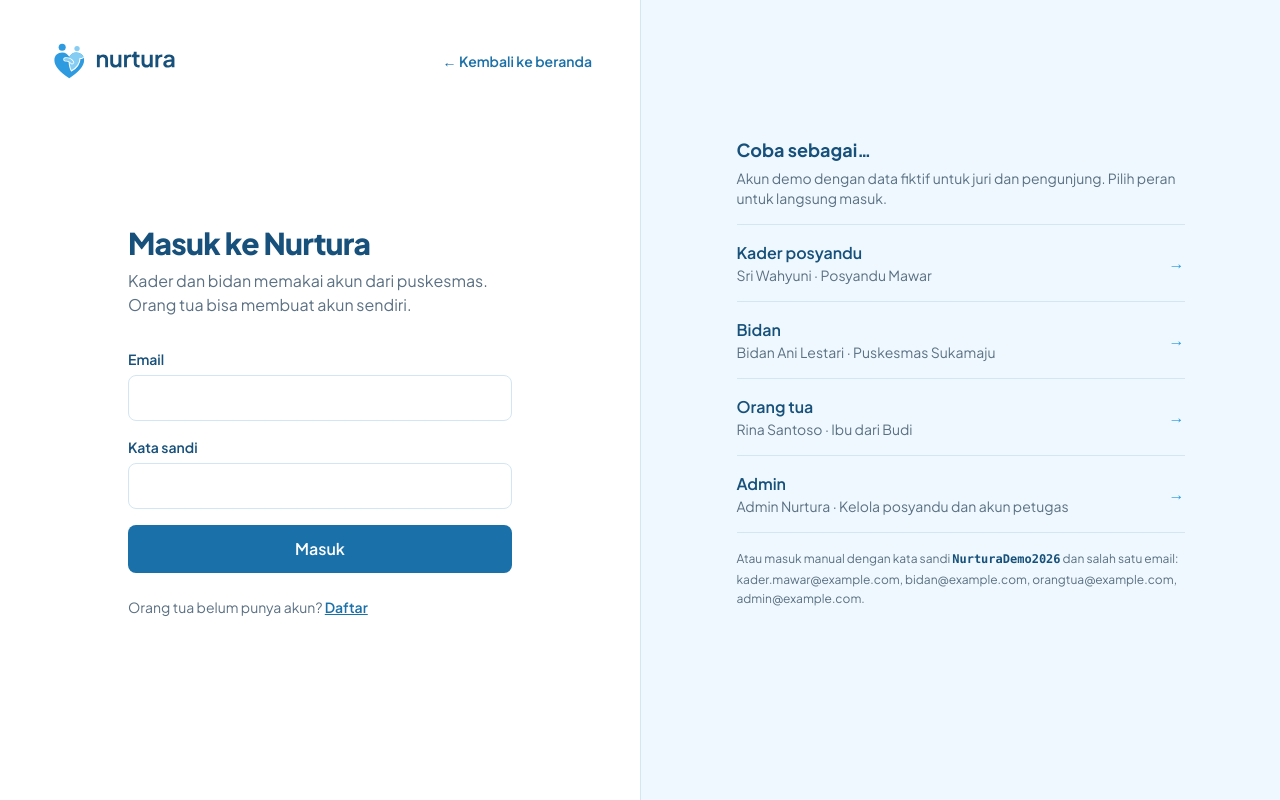
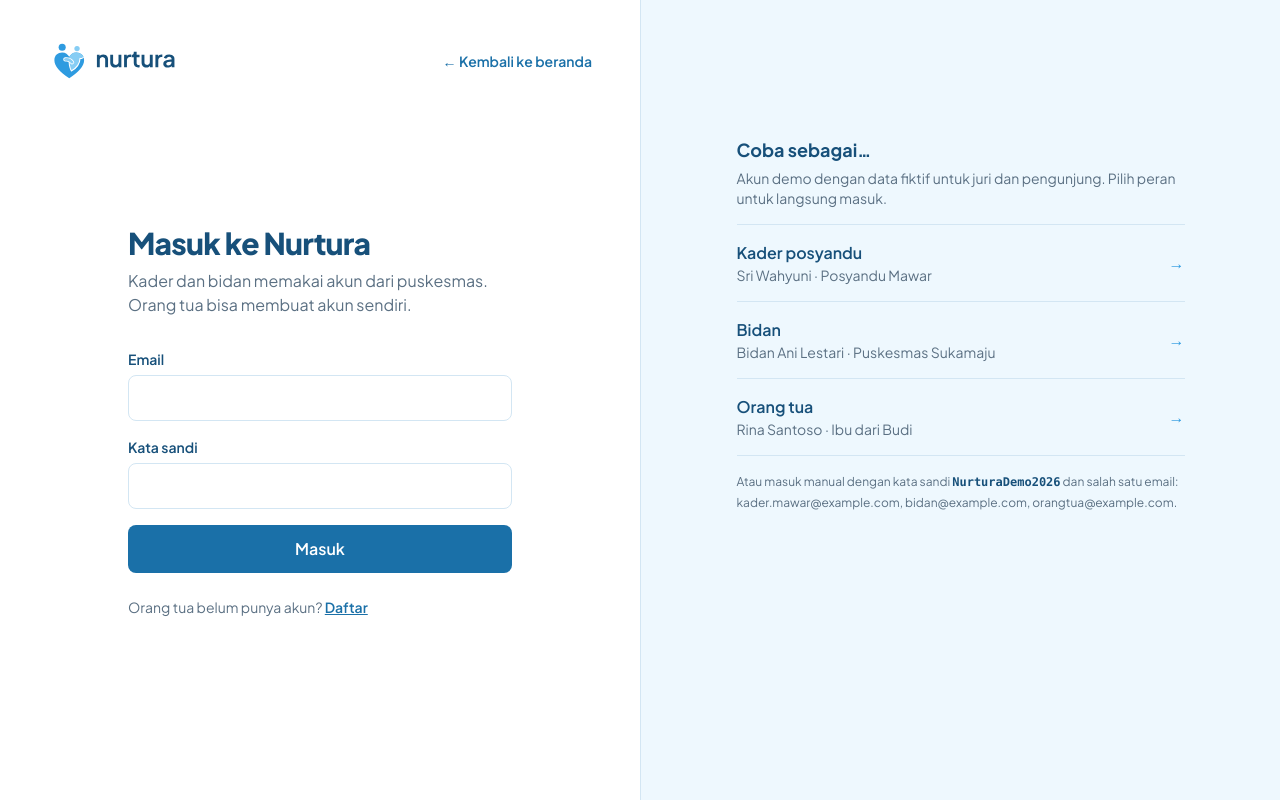
Before and after one commit to azzikri-id/nurtura, a Next.js app: page /masuk in a window 1280 px wide. Built offline with nearby package versions, Linux system fonts and the light colour scheme; no server answers.

Commit message:
Halaman masuk: hapus tombol demo admin (akun admin tetap ada, masuk manual)

```diff
--- a/scripts/seed.ts
+++ b/scripts/seed.ts
@@ -28,6 +28,8 @@ const KABUPATEN = "Kabupaten Harapan";
 const AKUN = [
   ...AKUN_DEMO,
   { peran: "kader" as const, email: "kader.melati@example.com", nama: "Dewi Kartika", keterangan: "Posyandu Melati" },
+  // Akun admin demo: tidak ada tombolnya di halaman masuk; masuk manual (lihat README).
+  { peran: "admin" as const, email: "admin@example.com", nama: "Admin Nurtura", keterangan: "" },
 ];
 
 function cek<T>(hasil: { data: T; error: { message: string } | null }, langkah: string): NonNullable<T> {
--- a/src/lib/demo.ts
+++ b/src/lib/demo.ts
@@ -10,5 +10,4 @@ export const AKUN_DEMO: { peran: Peran; email: string; nama: string; keterangan:
   { peran: "kader", email: "kader.mawar@example.com", nama: "Sri Wahyuni", keterangan: "Posyandu Mawar" },
   { peran: "bidan", email: "bidan@example.com", nama: "Bidan Ani Lestari", keterangan: "Puskesmas Sukamaju" },
   { peran: "orang_tua", email: "orangtua@example.com", nama: "Rina Santoso", keterangan: "Ibu dari Budi" },
-  { peran: "admin", email: "admin@example.com", nama: "Admin Nurtura", keterangan: "Kelola posyandu dan akun petugas" },
 ];
```
Also changed, not shown: 1 other file (tests, documents, lock files or other folders).
